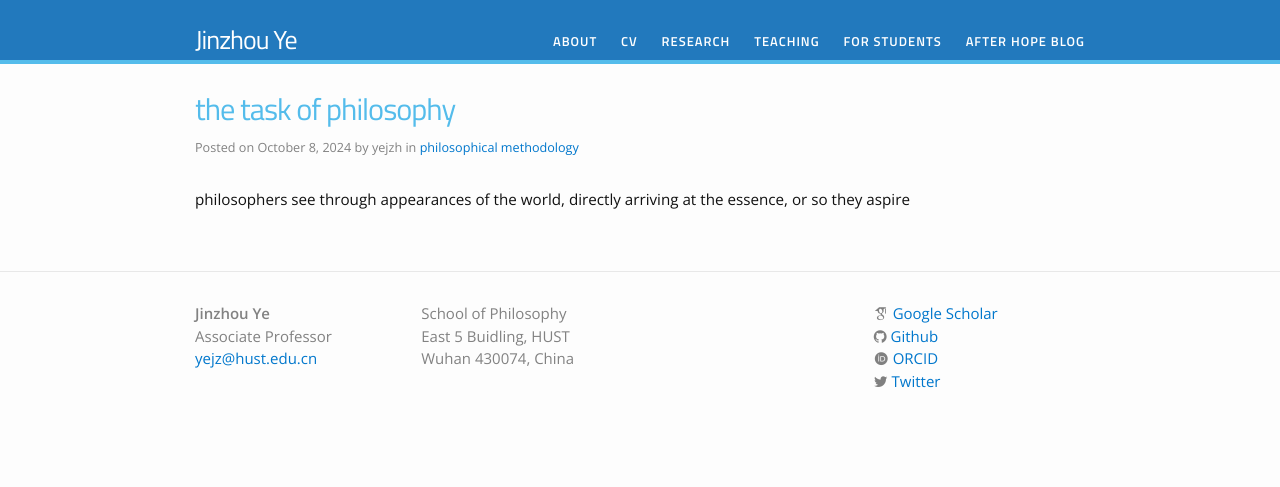
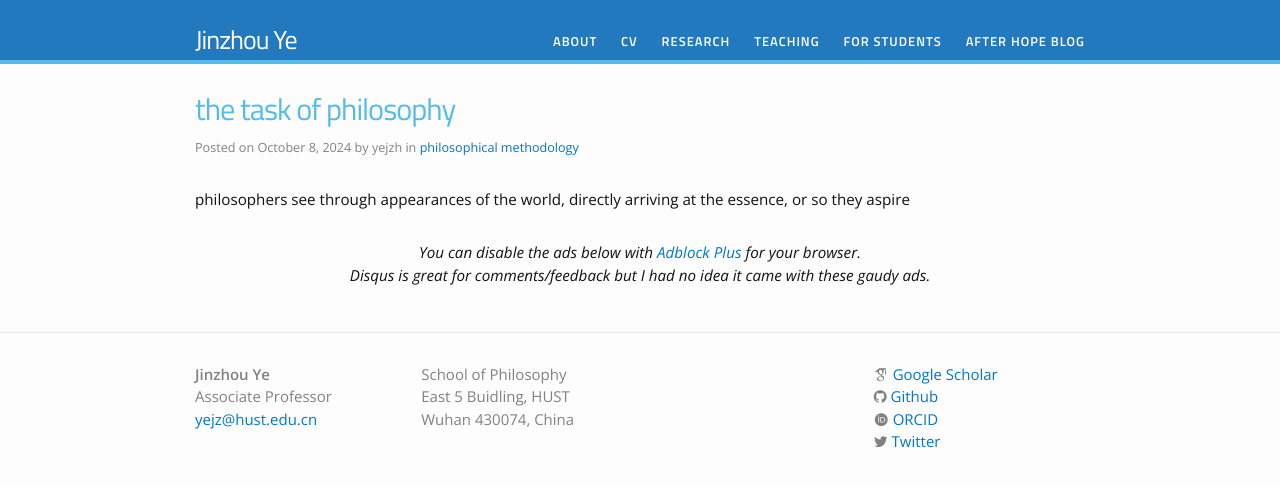
Before and after one commit to yejzh/yejzh.github.io, a Jekyll site: the page built from _posts/2024-10-08-task-of-philosophy.md, in a window 1280 px wide. Shown: the top 487 px of the page. Built offline with Jekyll 4.4.1, drawn with Linux system fonts in a browser that asks for light colours; nearby versions of some CDN libraries; some web fonts are replaced; comment, search, counter and statistics services are not loaded.

Commit message:
Update post.html

```diff
--- a/_layouts/post.html
+++ b/_layouts/post.html
@@ -17,14 +17,28 @@
   </header>
 
   <article class="post-content">
+
+    <style>
+img[src*='#center'] {
+    display: block;
+    margin: auto;
+}
+</style>
+
+<script type="text/javascript" async
+  src="https://cdn.mathjax.org/mathjax/latest/MathJax.js?config=TeX-MML-AM_CHTML">
+</script>
+
     {{ content }}
   </article>
+
+<p><center><em>You can disable the ads below with <a href="https://adblockplus.org">Adblock Plus</a> for your browser.<br />Disqus is great for comments/feedback but I had no idea it came with these gaudy ads.</em></center></p>
 
 <div id="disqus_thread"></div>
 <div id="disqus_thread"></div>
 <script type="text/javascript">
     /* * * CONFIGURATION VARIABLES * * */
-    var disqus_shortname = 'jinzhou-ye';
+    var disqus_shortname = 'yejzh';
 
     /* * * DON'T EDIT BELOW THIS LINE * * */
     (function() {
```
